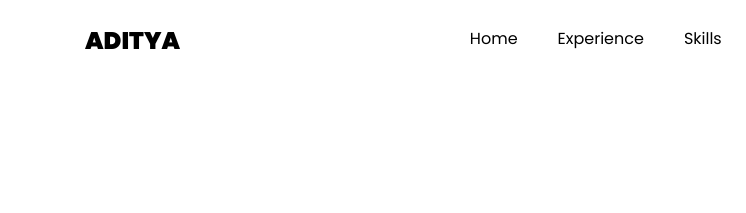
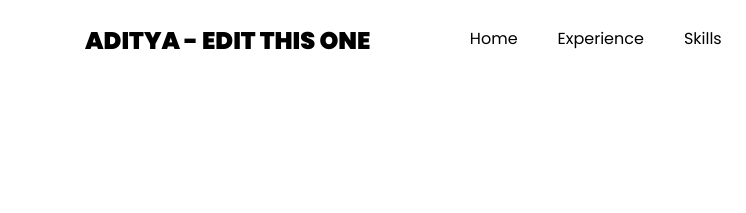
Before and after one commit to AdityaBagga/adityabagga.github.io, a plain HTML site: page index.html in a window 1280 px wide. Shown: the top 213 px of the page, 0-746 px from the left. Drawn offline with Linux system fonts and the light colour scheme; grey boxes are pictures that could not be loaded; files whose address does not match are found by name.

Commit message:
added favicon

```diff
--- a/index.html
+++ b/index.html
@@ -2,6 +2,7 @@
 <html lang="en">
   <head>
     <title>Aditya Bagga</title>
+    <link rel="shortcut icon" href="favicon.ico" />
     <meta charset="utf-8">
     <meta name="viewport" content="width=device-width, initial-scale=1, shrink-to-fit=no">
 
@@ -29,7 +30,7 @@
 
     <nav class="navbar navbar-expand-lg navbar-dark ftco_navbar ftco-navbar-light site-navbar-target" id="ftco-navbar">
 	    <div class="container">
-	      <a class="navbar-brand" href="index.html">ADITYA</a>
+	      <a class="navbar-brand" href="index.html">ADITYA - EDIT THIS ONE</a>
 	      <button class="navbar-toggler js-fh5co-nav-toggle fh5co-nav-toggle" type="button" data-toggle="collapse" data-target="#ftco-nav" aria-controls="ftco-nav" aria-expanded="false" aria-label="Toggle navigation">
 	        <span class="oi oi-menu"></span> Menu
 	      </button>
```
Also changed, not shown: favicon.ico (added), 1 other file.
